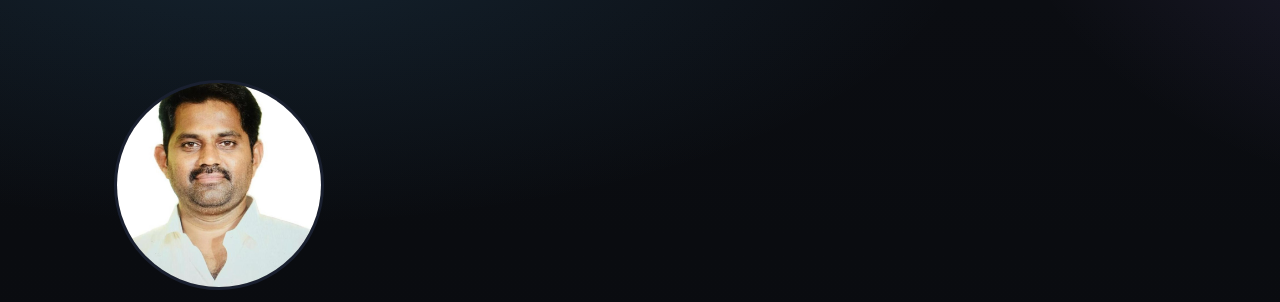
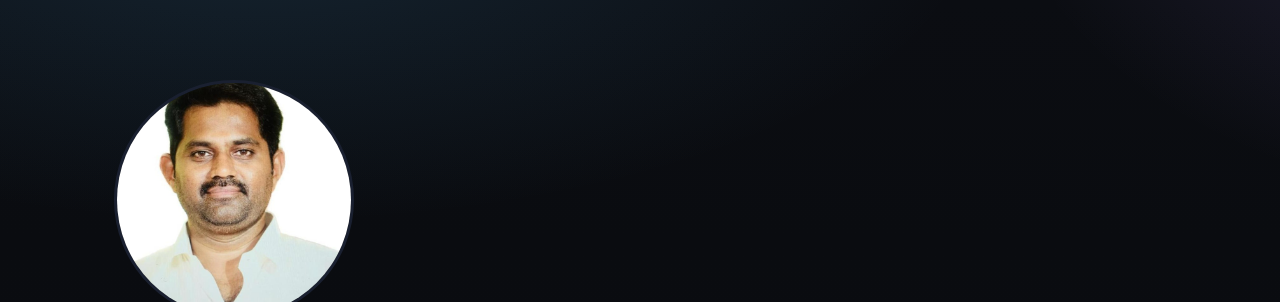
Before and after one commit to saravananjask/saravananjask.github.io, a plain HTML site: page index.html in a window 1280 px wide. Shown: the top 302 px of the page. Drawn offline with nearby package versions, Linux system fonts and the light colour scheme.

Commit message:
Update index.html

```diff
--- a/index.html
+++ b/index.html
@@ -59,7 +59,7 @@
   <header class="hero">
     <div class="wrap">
       <img src="photo.png" alt="Dr. S. Saravanan"
-     style="width:210px;height:210px;border-radius:80%;
+     style="width:240px;height:240px;border-radius:80%;
             border:3px solid #1a2030;object-fit:cover;
             margin-bottom:14px;">
 <h1 class="name">Dr. Saravanan Srinivasan</h1>
```
